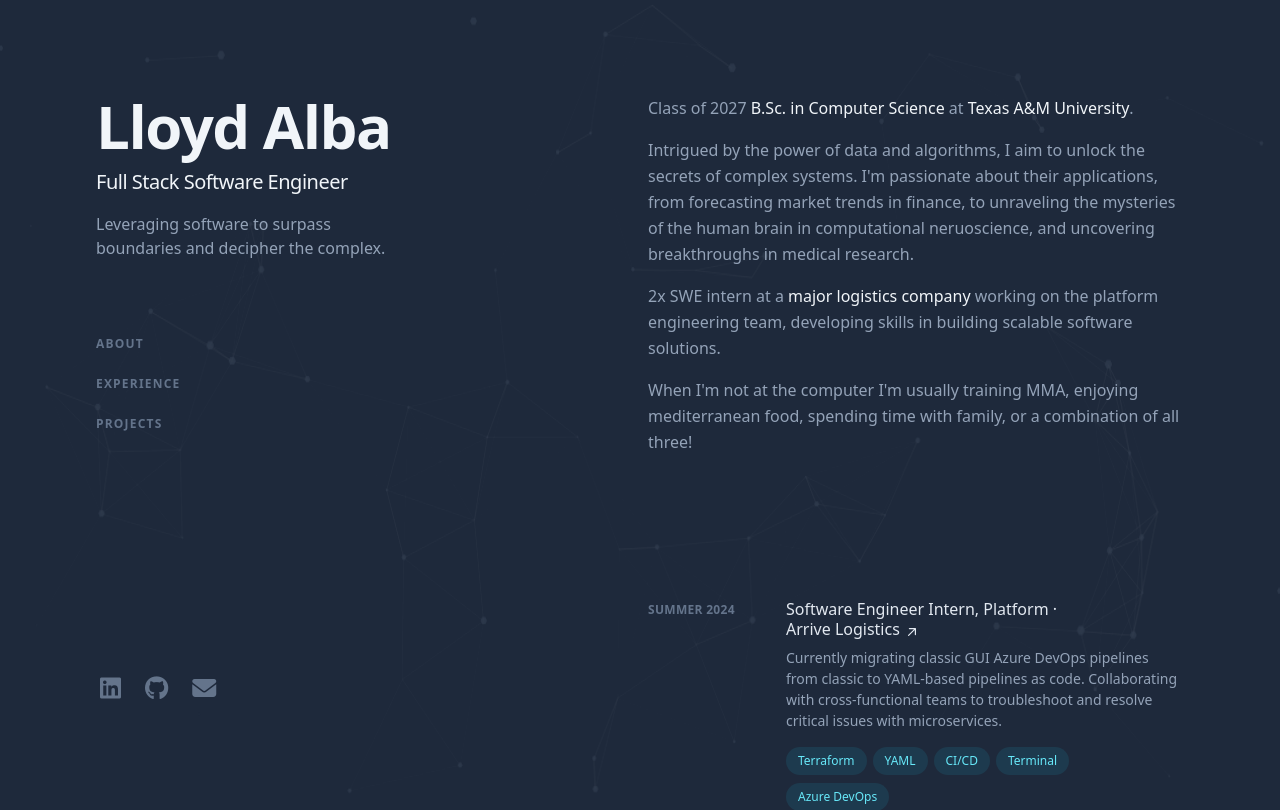
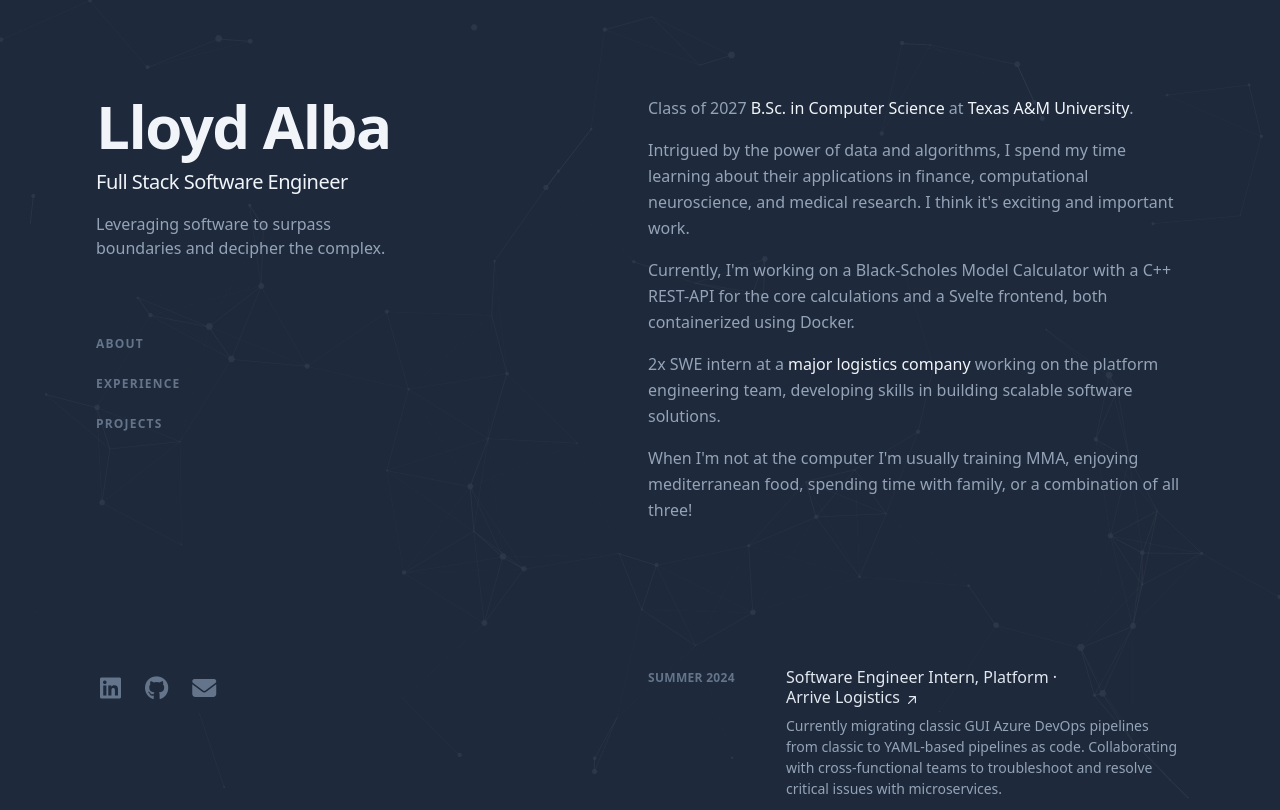
Before and after one commit to premiumfriedrice/lloydalba.dev, a SvelteKit app: page / in a window 1280 px wide. Shown: the top 810 px of the page. Built offline with nearby package versions, Linux system fonts and the light colour scheme; a web font is replaced by a local one.

Commit message:
Updated about section

```diff
--- a/src/components/MainContents/About.svelte
+++ b/src/components/MainContents/About.svelte
@@ -9,7 +9,10 @@
       <a class="font-medium text-slate-100 hover:text-cyan-300 focus-visible:text-cyan-300" href="https://www.tamu.edu/index.html" target="_blank" rel="noreferrer noopener">Texas A&M University</a>.
     </p>
     <p class="mb-4">
-      Intrigued by the power of data and algorithms, I aim to unlock the secrets of complex systems. I'm passionate about their applications, from forecasting market trends in finance, to unraveling the mysteries of the human brain in computational neruoscience, and uncovering breakthroughs in medical research.
+      Intrigued by the power of data and algorithms, I spend my time learning about their applications in finance, computational neuroscience, and  medical research. I think it's exciting and important work.
+    </p>
+    <p class="mb-4">
+      Currently, I'm working on a Black-Scholes Model Calculator with a C++ REST-API for the core calculations and a Svelte frontend, both containerized using Docker.
     </p>
     <p class="mb-4">
       2x SWE intern at a
```
